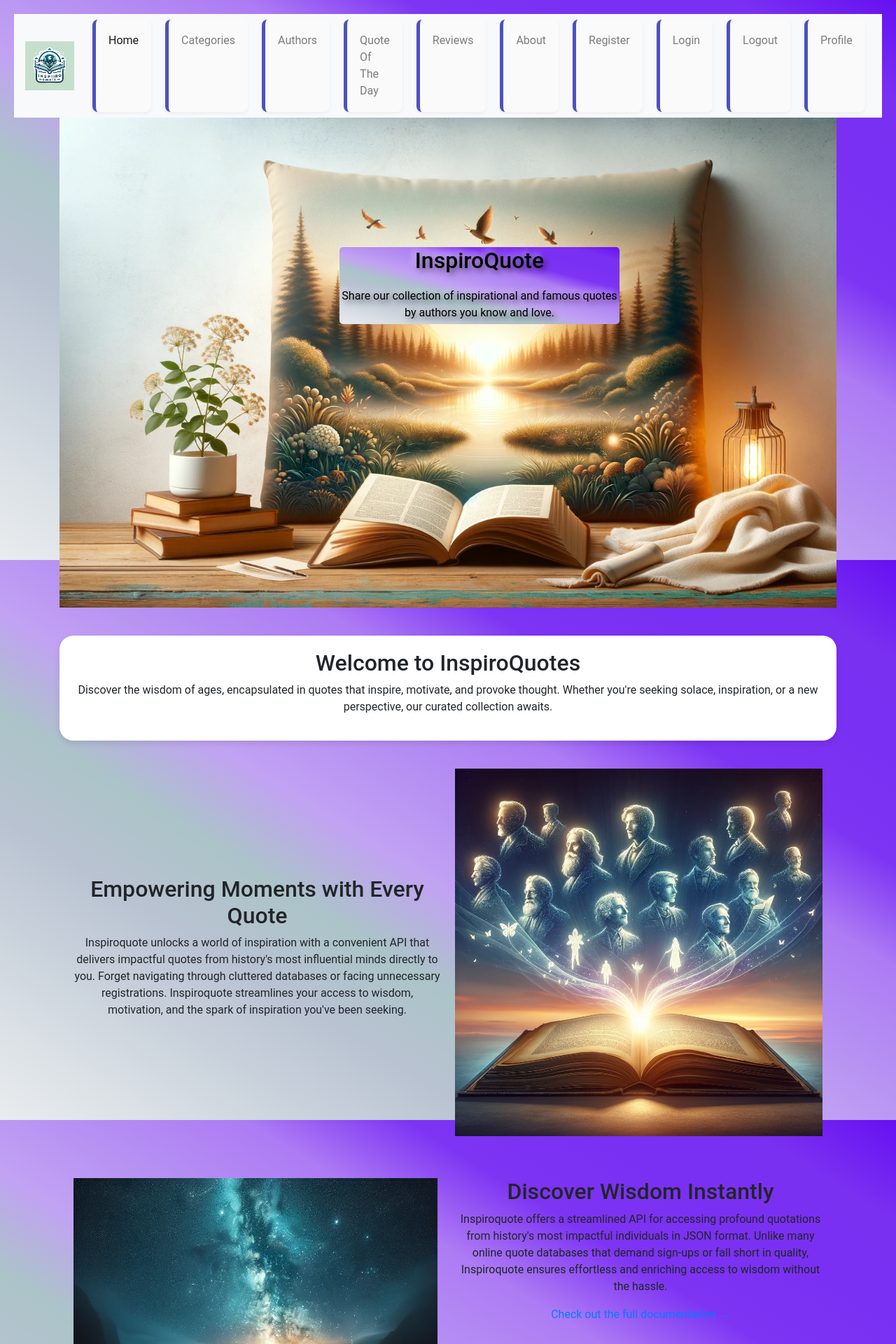
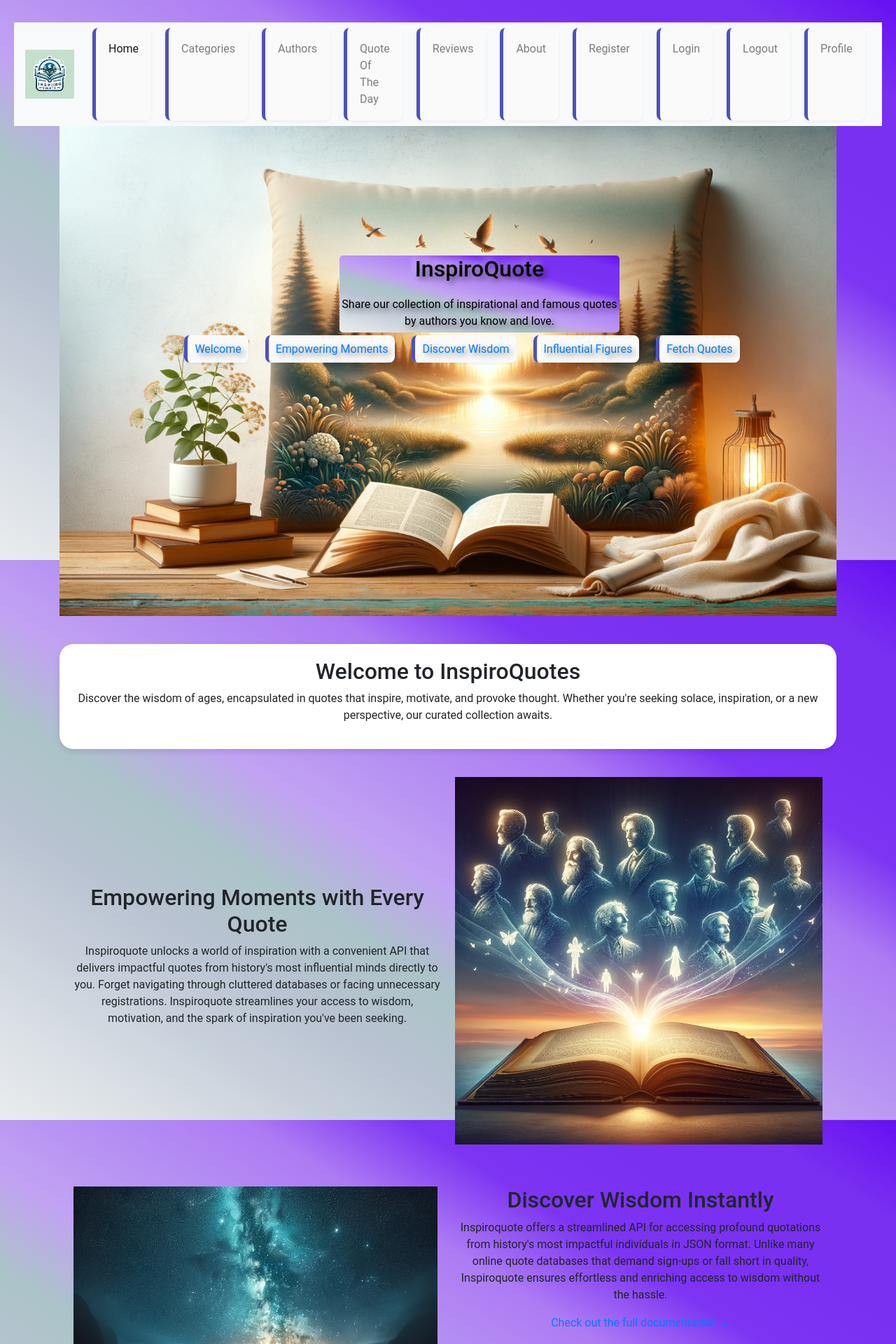
Before and after one commit to houcine200/InspiroQuote, a Flask app: page / in a window 1280 px wide. Shown: the top 1920 px of the page at 70% size. Run offline with Flask 3, Linux system fonts and the light colour scheme; some libraries are stand-ins or nearby versions.

Commit message:
update scrolling for home page html and css

```diff
--- a/web_dynamic/static/styles/home.css
+++ b/web_dynamic/static/styles/home.css
@@ -78,7 +78,8 @@ footer a:hover {
 }
 
 nav {
-    background-color: #2A2A72;
+    margin-top: 12px;
+    background-color: transparent;
 }
 
 nav ul li {
--- a/web_dynamic/templates/home.html
+++ b/web_dynamic/templates/home.html
@@ -16,13 +16,21 @@
             <h2>InspiroQuote</h2>
             <p>Share our collection of inspirational and famous quotes by authors you know and love.</p>
         </div>
-
+        <nav class="home-nav">
+            <ul>
+                <li><a href="#welcome">Welcome</a></li>
+                <li><a href="#empowering-moments">Empowering Moments</a></li>
+                <li><a href="#discover-wisdom">Discover Wisdom</a></li>
+                <li><a href="#influential-figures">Influential Figures</a></li>
+                <li><a href="#fetch-quotes">Fetch Quotes</a></li>
+            </ul>
+        </nav>
 
     </header>
 
 
     <main>
-        <section>
+        <section id="welcome">
             {% if g.user %}
             <!-- Display personalized welcome message for logged-in user -->
             <h2>Welcome, {{ g.user.first_name }}!</h2>
@@ -34,7 +42,7 @@
         </section>
 
         <!-- First Landing Page Section  ha fin tzid dakchi dyalk-->
-        <section class="content-block section-with-image-right">
+        <section id="empowering-moments" class="content-block section-with-image-right">
             <div class="text-content">
                 <h2>Empowering Moments with Every Quote</h2>
                 <p>Inspiroquote unlocks a world of inspiration with a convenient API that delivers impactful quotes from history's most influential minds directly to you. Forget navigating through cluttered databases or facing unnecessary registrations. Inspiroquote streamlines your access to wisdom, motivation, and the spark of inspiration you've been seeking.</p>
@@ -43,7 +51,7 @@
                 <img src="../static/images/picture.webp" alt="Description of Image" class="content-image">
             </div>
         </section>
-        <section class="content-block">
+        <section id="discover-wisdom" class="content-block">
             <div class="row">
                 <!-- Image Container on the left -->
                 <div class="col-lg-6 image-container">
@@ -60,7 +68,7 @@
         </section>
         <!-- 7add hna-->
 
-        <section class="landing">
+        <section id="influential-figures" class="landing">
             <div class="container">
                 <div class="row">
                     <div class="col-lg-6">
@@ -88,7 +96,7 @@
             </div>
         </section>
 
-        <section>
+        <section id="fetch-quotes">
             <div class="fetch-quotes">
                 <h3>Fetch Quotes</h3>
                 <p>All you need to do is send a request to <code>https://inspiroquote.me/api/[mode]</code>, where:</p>
```
